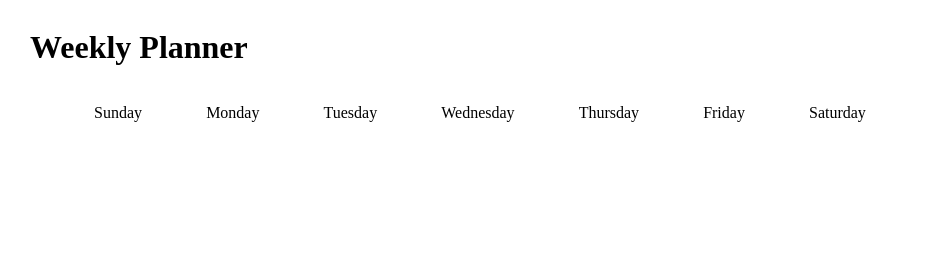
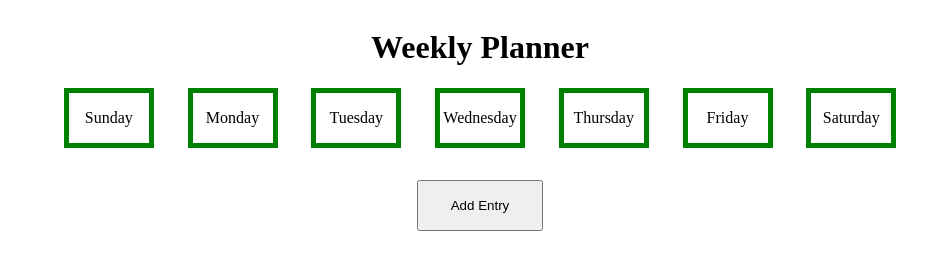
Before and after one commit to daisyyoo/Hackathon, a website: page index.html in a window 1280 px wide. Shown: the whole page, without its empty margins (160-1087 px from the left). Drawn offline with Linux system fonts and the light colour scheme.

Commit message:
Added day formating and new entry button

```diff
--- a/index.html
+++ b/index.html
@@ -10,7 +10,7 @@
   <header>
     <div class="container">
       <div class="row">
-        <div class="column-full">
+        <div class="column-full center">
           <h1>Weekly Planner</h1>
         </div>
       </div>
@@ -44,10 +44,13 @@
         </div>
       </div>
       <div class="row">
-
+        <div class="column-full center">
+          <div class="new-entry-button-div">
+            <button class="new-entry-button"> Add Entry </button>
+          </div>
+        </div>
       </div>
       <div class="row">
-
       </div>
     </div>
   </main>
--- a/styles.css
+++ b/styles.css
@@ -16,3 +16,25 @@
   display: flex;
   justify-content: space-evenly;
 }
+
+.center {
+  margin: auto;
+  display: flex;
+  justify-content: center;
+}
+
+.day {
+  width: 5rem;
+  border: 5px solid green;
+  text-align: center;
+  cursor: pointer;
+}
+
+.new-entry-button-div {
+  margin: 2rem;
+}
+
+.new-entry-button {
+  padding: 1rem 2rem;
+  cursor: pointer;
+}
```
